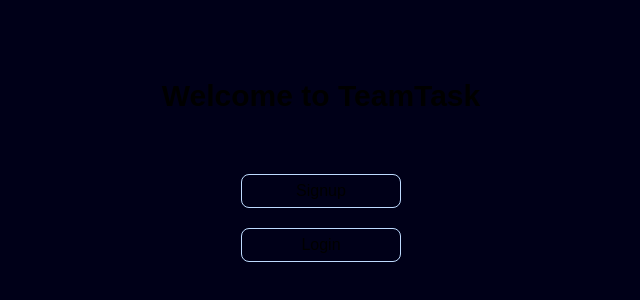
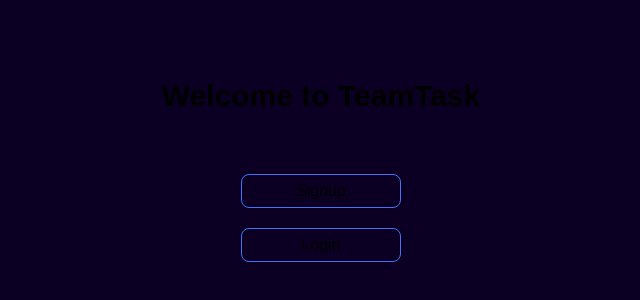
Before and after one commit to RagavRyan365/TeamTask, a Next.js app in the folder frontend/: page / in a window 1280 px wide. Shown: the part 250-550 px from the top of the page, without its empty margins (319-959 px from the left). Built offline with nearby package versions, Linux system fonts and the light colour scheme.

Commit message:
Add:centralized button color

```diff
--- a/frontend/app/globals.css
+++ b/frontend/app/globals.css
@@ -1,12 +1,13 @@
 @import "tailwindcss";
 
 :root{
-  --background-color:rgb(0, 0, 24);
+  --background-color:rgb(11, 0, 36);
+  --button-color:rgb(67, 115, 247);
 }
 
 @media (prefers-color-scheme: dark){
   :root{
-    --background-color:rgb(0, 0, 24);
+    --background-color:rgb(11, 0, 36);
   }
 }
 
--- a/frontend/app/login/page.tsx
+++ b/frontend/app/login/page.tsx
@@ -9,7 +9,7 @@
       <form className="flex flex-col gap-10">
         <input type="email" placeholder="Email" className="Input" required name="Email" />
         <input type="password" placeholder="Password" className="Input" required name="Password" />
-        <button type="submit" className="bg-blue-300 w-auto h-8 rounded-md text-black">Login</button>
+        <button type="submit" className="bg-[var(--button-color)] w-auto h-8 rounded-md text-black">Login</button>
       </form>
       <p className="dark:text-black light:text-white">Don't have an account? <span onClick={()=>router.push("/signup")} className="text-blue-300 cursor-pointer">Signup</span></p>
     </div>
--- a/frontend/app/page.tsx
+++ b/frontend/app/page.tsx
@@ -11,8 +11,8 @@
   return (
     <div className="h-screen w-screen overflow-auto flex flex-col gap-5 justify-center items-center">
       <h1 className="text-3xl font-bold my-10">Welcome to TeamTask</h1>
-      <button onClick={()=>router.push("/signup")} className="w-40 border-blue-200 border-1 rounded-[8px] px-5 py-1 transition-all duration-300 hover:bg-blue-200 hover:rounded-[15px] hover:text-black">Signup</button>
-      <button onClick={()=>router.push("/login")} className="w-40 border-blue-200 border-1 rounded-[8px] px-5 py-1 transition-all duration-300 hover:bg-blue-200 hover:rounded-[15px] hover:text-black">Login</button>
+      <button onClick={()=>router.push("/signup")} className="w-40 border-[var(--button-color)] border-1 rounded-[8px] px-5 py-1 transition-all duration-300 hover:bg-[var(--button-color)] hover:rounded-[15px] hover:text-black">Signup</button>
+      <button onClick={()=>router.push("/login")} className="w-40 border-[var(--button-color)] border-1 rounded-[8px] px-5 py-1 transition-all duration-300 hover:bg-[var(--button-color)] hover:rounded-[15px] hover:text-black">Login</button>
     </div>
   );
 }
--- a/frontend/app/signup/page.tsx
+++ b/frontend/app/signup/page.tsx
@@ -11,7 +11,7 @@
         <input type="email" placeholder="Email" className="Input" required name="Email" />
         <input type="password" placeholder="Password" className="Input" required name="Password" />
         <input type="password" placeholder="Confirm Password" className="Input" required name="ConfirmPassword" />
-        <button type="submit" className="bg-blue-300 w-auto h-8 rounded-md !text-black">Signup</button>
+        <button type="submit" className="bg-[var(--button-color)] w-auto h-8 rounded-md !text-black">Signup</button>
       </form>
       <p className="dark:text-black light:text-white">Already have an account? <span onClick={()=>router.push("/login")} className="text-blue-300 cursor-pointer">Login</span></p>
     </div>
```
